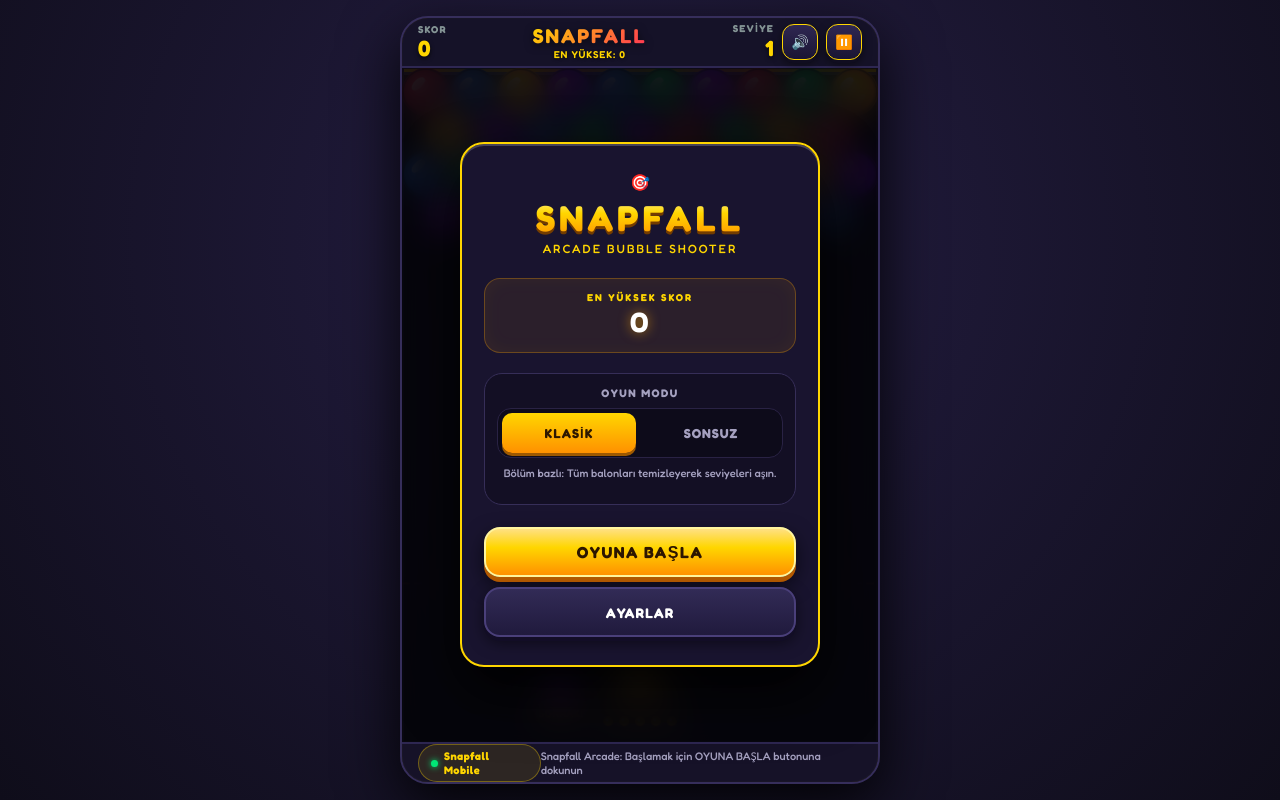
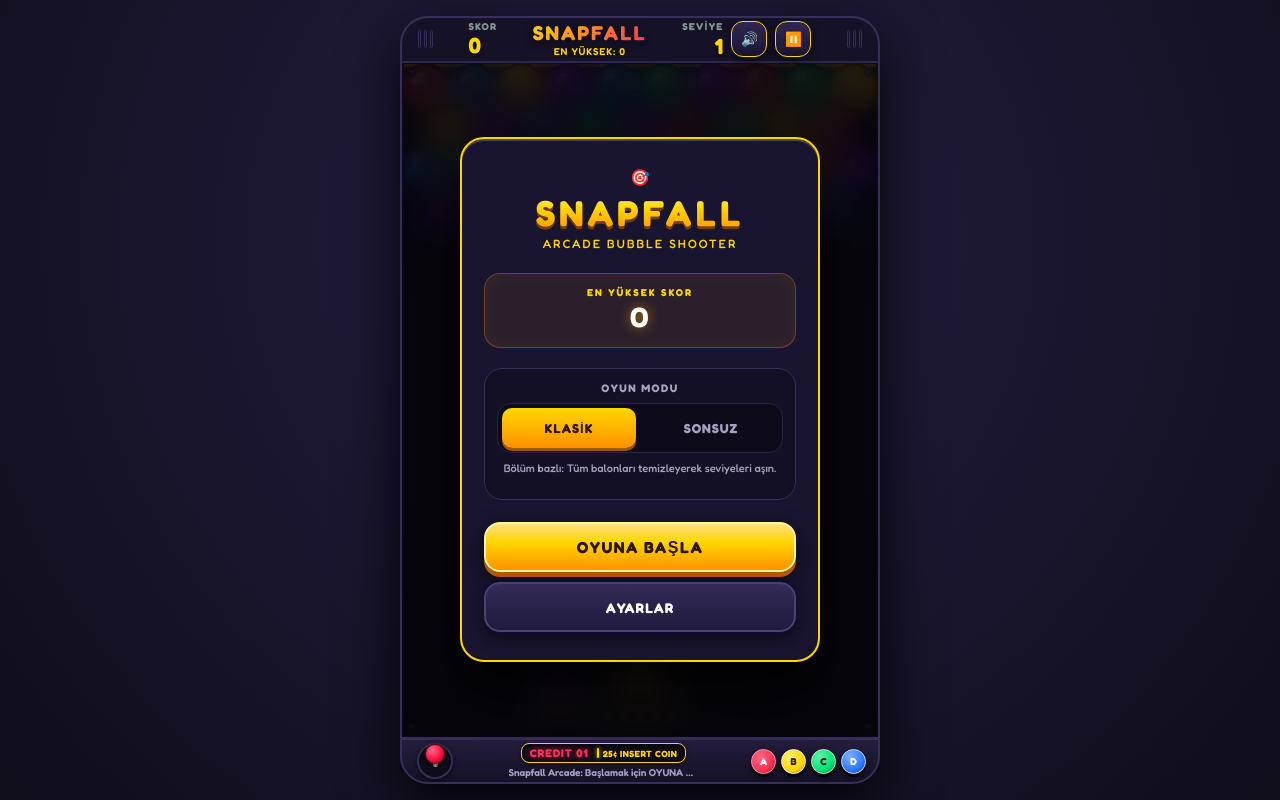
Before and after one commit to gokcank/Snapfall, a website built with Vite: page index.html in a window 1280 px wide. Built offline with nearby package versions, Linux system fonts and the light colour scheme.

Commit message:
feat: compact neo-geo arcade cabinet frame and control panel

```diff
--- a/index.html
+++ b/index.html
@@ -13,6 +13,9 @@
   <body>
     <div class="game-container">
       <header class="hud-header">
+        <div class="arcade-speaker-grille">
+          <span></span><span></span><span></span>
+        </div>
         <div class="hud-stat">
           <span class="hud-label">Skor</span>
           <span class="hud-value" id="scoreValue">0</span>
@@ -29,9 +32,16 @@
           <button class="hud-icon-btn" id="btnHudSound" title="Sesi Aç/Kapat">🔊</button>
           <button class="hud-icon-btn" id="btnHudPause" title="Duraklat">⏸️</button>
         </div>
+        <div class="arcade-speaker-grille">
+          <span></span><span></span><span></span>
+        </div>
       </header>
 
       <main class="canvas-wrapper">
+        <span class="bezel-screw top-left"></span>
+        <span class="bezel-screw top-right"></span>
+        <span class="bezel-screw bottom-left"></span>
+        <span class="bezel-screw bottom-right"></span>
         <canvas id="gameCanvas" width="480" height="680"></canvas>
 
         <!-- Main Menu Modal -->
@@ -152,9 +162,28 @@
         </div>
       </main>
 
-      <footer class="hud-footer">
-        <span class="badge"><span class="status-dot"></span> Snapfall Mobile</span>
-        <span id="coordInfo">Nişan almak için dokunun veya sürükleyin</span>
+      <!-- Compact Neo-Geo Arcade Control Panel Strip -->
+      <footer class="arcade-cpo-panel">
+        <div class="cpo-joystick-wrap" title="Arcade Joystick">
+          <div class="cpo-joystick-washer"></div>
+          <div class="cpo-joystick-shaft"></div>
+          <div class="cpo-joystick-ball"></div>
+        </div>
+
+        <div class="cpo-center-deck">
+          <div class="cpo-coin-slot-plate">
+            <span class="cpo-credit-led">CREDIT 01</span>
+            <span class="cpo-coin-door"><span class="cpo-coin-slit"></span>25¢ INSERT COIN</span>
+          </div>
+          <div id="coordInfo" class="cpo-marquee-text">Nişan almak için dokunun veya sürükleyin</div>
+        </div>
+
+        <div class="cpo-buttons-wrap">
+          <button type="button" class="cpo-arcade-btn btn-a" title="A">A</button>
+          <button type="button" class="cpo-arcade-btn btn-b" title="B">B</button>
+          <button type="button" class="cpo-arcade-btn btn-c" title="C">C</button>
+          <button type="button" class="cpo-arcade-btn btn-d" title="D">D</button>
+        </div>
       </footer>
     </div>
     <script type="module" src="/src/main.ts"></script>
--- a/src/style.css
+++ b/src/style.css
@@ -158,7 +158,22 @@ body {
   box-shadow: 0 1px 0 #100d20;
 }
 
-/* Canvas Area */
+/* Arcade Cabinet Speaker Vents in HUD Header */
+.arcade-speaker-grille {
+  display: flex;
+  gap: 3px;
+  align-items: center;
+}
+
+.arcade-speaker-grille span {
+  width: 3px;
+  height: 18px;
+  background: #151128;
+  border: 1px solid #362e58;
+  border-radius: 2px;
+}
+
+/* Canvas Area with CRT Bezel Screws */
 .canvas-wrapper {
   flex: 1;
   width: 100%;
@@ -169,6 +184,23 @@ body {
   background: radial-gradient(circle at center, #1b1735 0%, #0d0b17 100%);
 }
 
+.bezel-screw {
+  position: absolute;
+  width: 8px;
+  height: 8px;
+  border-radius: 50%;
+  background: radial-gradient(circle at 35% 30%, #8c82b0 0%, #362e58 70%, #151128 100%);
+  border: 1px solid #100d20;
+  box-shadow: inset 0 1px 1px rgba(255, 255, 255, 0.4), 0 1px 2px rgba(0, 0, 0, 0.6);
+  z-index: 5;
+  pointer-events: none;
+}
+
+.bezel-screw.top-left { top: 6px; left: 6px; }
+.bezel-screw.top-right { top: 6px; right: 6px; }
+.bezel-screw.bottom-left { bottom: 6px; left: 6px; }
+.bezel-screw.bottom-right { bottom: 6px; right: 6px; }
+
 canvas#gameCanvas {
   width: 100%;
   height: 100%;
@@ -176,41 +208,185 @@ canvas#gameCanvas {
   touch-action: none;
 }
 
-/* Footer Telemetry */
-.hud-footer {
-  height: 48px;
-  padding: 0 16px;
+/* Compact Neo-Geo Arcade Control Panel Strip (CPO) */
+.arcade-cpo-panel {
+  height: 60px;
+  padding: 0 12px;
   display: flex;
   align-items: center;
   justify-content: space-between;
-  border-top: 2px solid #2e2752;
-  background: rgba(22, 19, 41, 0.92);
+  border-top: 3px solid #362e58;
+  background: linear-gradient(180deg, #241d3d 0%, #151126 100%);
+  position: relative;
+  z-index: 10;
+  box-shadow: 0 -4px 12px rgba(0, 0, 0, 0.6);
+}
+
+/* 2D Retro Joystick (Left) */
+.cpo-joystick-wrap {
+  width: 42px;
+  height: 42px;
+  position: relative;
+  display: flex;
+  justify-content: center;
+  align-items: center;
+  flex-shrink: 0;
+  cursor: pointer;
+}
+
+.cpo-joystick-washer {
+  position: absolute;
+  width: 36px;
+  height: 36px;
+  border-radius: 50%;
+  background: #110e1c;
+  border: 2px solid #362e55;
+  box-shadow: inset 0 2px 4px rgba(0, 0, 0, 0.8), 0 2px 4px rgba(0, 0, 0, 0.5);
+}
+
+.cpo-joystick-shaft {
+  position: absolute;
+  width: 5px;
+  height: 12px;
+  background: linear-gradient(90deg, #999 0%, #eee 50%, #777 100%);
+  border-radius: 2px;
+  bottom: 15px;
+}
+
+.cpo-joystick-ball {
+  position: absolute;
+  width: 20px;
+  height: 20px;
+  border-radius: 50%;
+  background: radial-gradient(circle at 35% 30%, #ff6b8b 0%, #ff1744 50%, #990022 100%);
+  border: 1.5px solid #660017;
+  box-shadow: 0 3px 6px rgba(0, 0, 0, 0.7);
+  top: 4px;
+  transition: transform 0.1s ease;
+}
+
+.cpo-joystick-wrap:active .cpo-joystick-ball {
+  transform: translate(2px, 2px);
+}
+
+/* Center Coin Door & Marquee */
+.cpo-center-deck {
+  flex: 1;
+  display: flex;
+  flex-direction: column;
+  align-items: center;
+  justify-content: center;
+  margin: 0 8px;
+  overflow: hidden;
+}
+
+.cpo-coin-slot-plate {
+  display: flex;
+  align-items: center;
+  gap: 8px;
+  background: #0e0b17;
+  border: 1.5px solid #ffd600;
+  border-radius: 8px;
+  padding: 2px 8px;
+  box-shadow: inset 0 1px 3px rgba(0, 0, 0, 0.8), 0 2px 4px rgba(0, 0, 0, 0.4);
+}
+
+.cpo-credit-led {
   font-family: 'Fredoka', 'Outfit', sans-serif;
   font-size: 11px;
-  color: var(--text-dim);
-  z-index: 10;
+  font-weight: 700;
+  color: #ff3355;
+  letter-spacing: 1px;
+  text-shadow: 0 0 6px rgba(255, 51, 85, 0.8);
 }
 
-.badge {
-  display: inline-flex;
+.cpo-coin-door {
+  display: flex;
   align-items: center;
-  gap: 6px;
-  background: rgba(255, 214, 0, 0.1);
+  gap: 4px;
+  font-family: 'Fredoka', 'Outfit', sans-serif;
+  font-size: 9px;
+  font-weight: 700;
   color: #ffd600;
-  padding: 4px 12px;
-  border-radius: 9999px;
-  border: 1.5px solid rgba(255, 214, 0, 0.35);
-  font-weight: 700;
-  font-size: 11px;
   letter-spacing: 0.5px;
+  text-transform: uppercase;
 }
 
-.status-dot {
-  width: 7px;
-  height: 7px;
+.cpo-coin-slit {
+  width: 2px;
+  height: 10px;
+  background: #ffd600;
+  border-radius: 1px;
+  display: inline-block;
+  box-shadow: 0 0 4px #ffd600;
+}
+
+.cpo-marquee-text {
+  font-family: 'Fredoka', 'Outfit', sans-serif;
+  font-size: 10px;
+  font-weight: 600;
+  color: #a5a1c0;
+  margin-top: 3px;
+  white-space: nowrap;
+  overflow: hidden;
+  text-overflow: ellipsis;
+  max-width: 190px;
+  text-align: center;
+}
+
+/* 4 Curved Neo-Geo Arcade Push Buttons (Right) */
+.cpo-buttons-wrap {
+  display: flex;
+  align-items: center;
+  gap: 5px;
+  flex-shrink: 0;
+}
+
+.cpo-arcade-btn {
+  width: 25px;
+  height: 25px;
   border-radius: 50%;
-  background: #00e676;
-  box-shadow: 0 0 6px #00e676;
+  border: 1.5px solid rgba(255, 255, 255, 0.4);
+  font-family: 'Fredoka', sans-serif;
+  font-size: 10px;
+  font-weight: 700;
+  display: flex;
+  justify-content: center;
+  align-items: center;
+  cursor: pointer;
+  box-shadow: 0 3px 0 rgba(0, 0, 0, 0.8), 0 3px 6px rgba(0, 0, 0, 0.6);
+  transition: transform 0.08s ease, box-shadow 0.08s ease;
+  user-select: none;
+  -webkit-user-select: none;
+}
+
+.cpo-arcade-btn:active {
+  transform: translateY(2px);
+  box-shadow: 0 1px 0 rgba(0, 0, 0, 0.8);
+}
+
+.cpo-arcade-btn.btn-a {
+  background: radial-gradient(circle at 35% 30%, #ff6685 0%, #ff3355 60%, #990022 100%);
+  color: #ffffff;
+  border-color: #ff99b0;
+}
+
+.cpo-arcade-btn.btn-b {
+  background: radial-gradient(circle at 35% 30%, #fff176 0%, #ffd600 60%, #b38600 100%);
+  color: #332000;
+  border-color: #fff9c4;
+}
+
+.cpo-arcade-btn.btn-c {
+  background: radial-gradient(circle at 35% 30%, #69f0ae 0%, #00e676 60%, #006633 100%);
+  color: #002914;
+  border-color: #b9f6ca;
+}
+
+.cpo-arcade-btn.btn-d {
+  background: radial-gradient(circle at 35% 30%, #82b1ff 0%, #2979ff 60%, #003db3 100%);
+  color: #ffffff;
+  border-color: #bbdefb;
 }
 
 /* Modals & Overlays */
```
